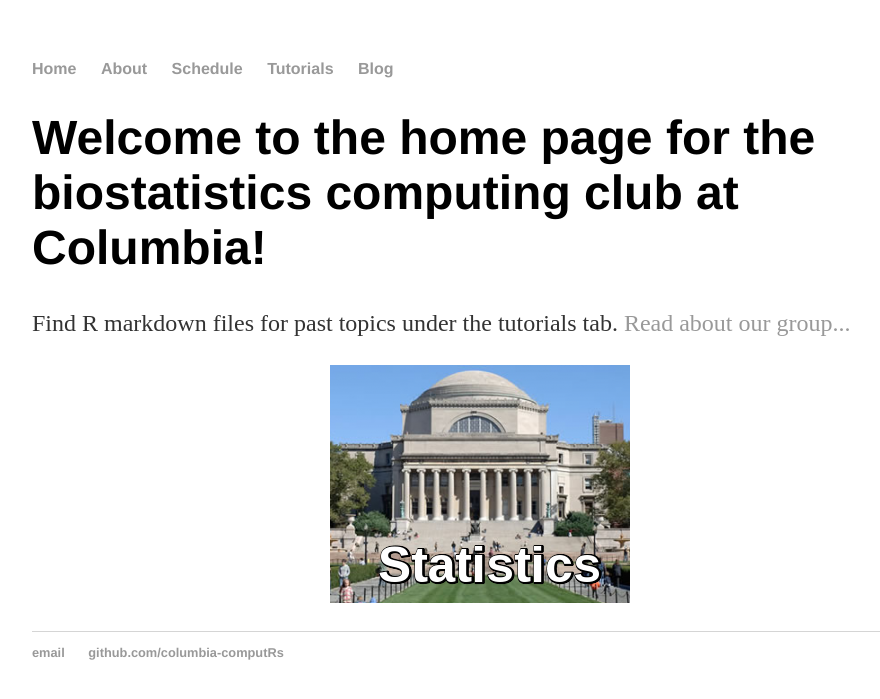
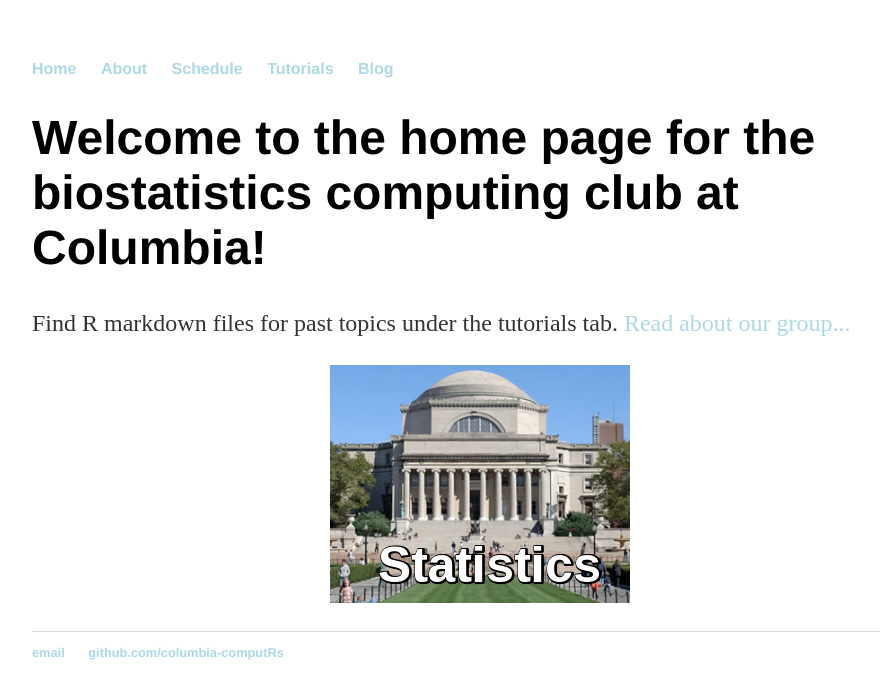
Before and after one commit to columbia-computing-club/columbia-computing-club.github.io, a Jekyll site: the page built from index.html, in a window 1280 px wide. Shown: the top 699 px of the page, without its empty margins (160-1040 px from the left). Built offline with Jekyll 4.4.1, drawn with Linux system fonts in a browser that asks for light colours.

Commit message:
Update main.css

```diff
--- a/css/main.css
+++ b/css/main.css
@@ -14,7 +14,7 @@
 }
 a {
     text-decoration: none;
-    color: #999;
+    color: #ADD8E6;
 }
 a:hover {
     text-decoration: underline;
```
